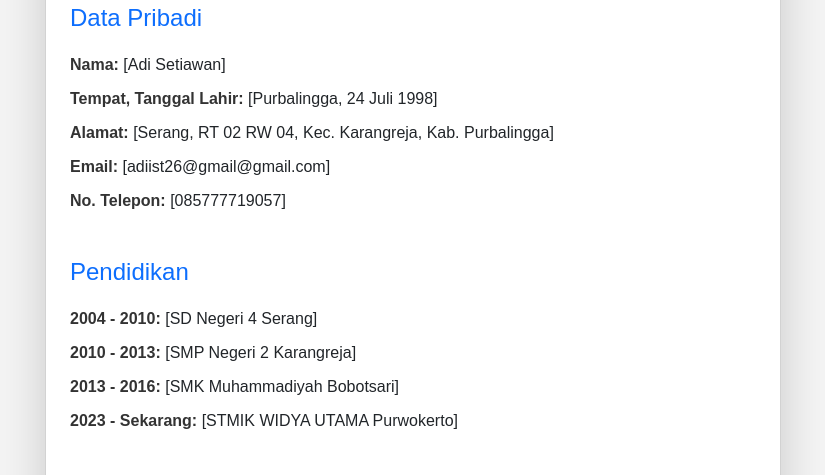
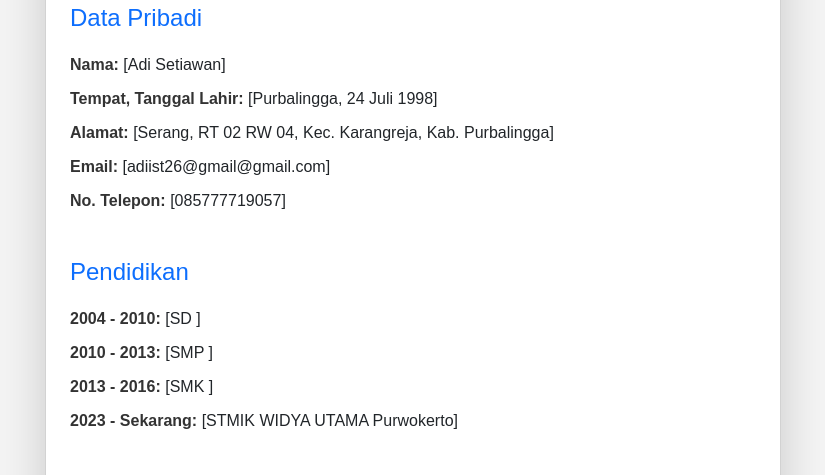
Before and after one commit to adisetiawan123/biodata-adi, a plain HTML site: page index.html in a window 1280 px wide. Shown: the part 280-755 px from the top of the page, without its empty margins (227-1052 px from the left). Drawn offline with nearby package versions, Linux system fonts and the light colour scheme.

Commit message:
Update index.html

```diff
--- a/index.html
+++ b/index.html
@@ -32,9 +32,9 @@
                     <div class="section mb-4">
                         <h2 class="text-primary">Pendidikan</h2>
                         <ul class="list-unstyled">
-                            <li><strong>2004 - 2010:</strong> [SD Negeri 4 Serang]</li>
-                            <li><strong>2010 - 2013:</strong> [SMP Negeri 2 Karangreja]</li>
-                            <li><strong>2013 - 2016:</strong> [SMK Muhammadiyah Bobotsari]</li>
+                            <li><strong>2004 - 2010:</strong> [SD ]</li>
+                            <li><strong>2010 - 2013:</strong> [SMP ]</li>
+                            <li><strong>2013 - 2016:</strong> [SMK ]</li>
                             <li><strong>2023 - Sekarang:</strong> [STMIK WIDYA UTAMA Purwokerto]</li>
                         </ul>
                     </div>
```
